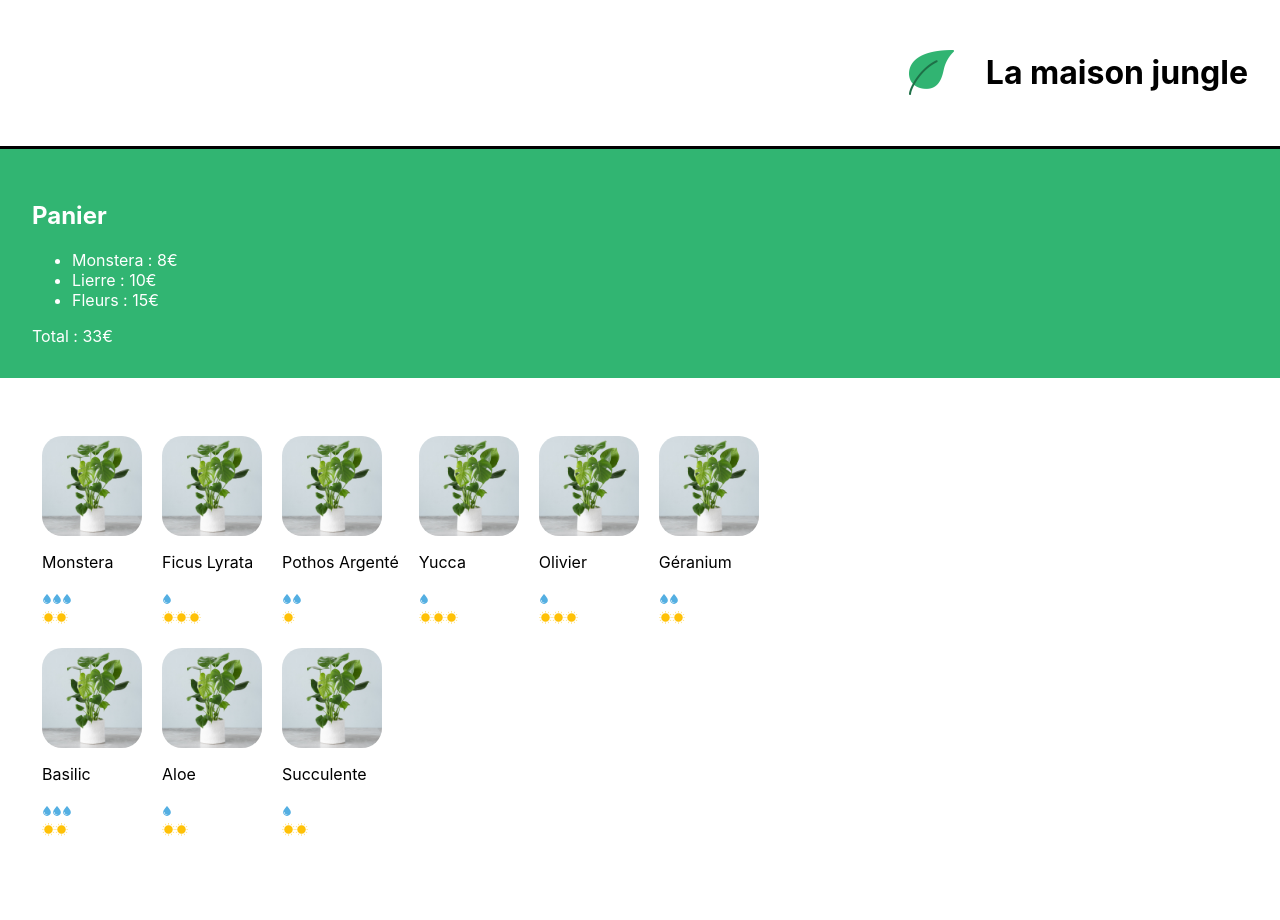
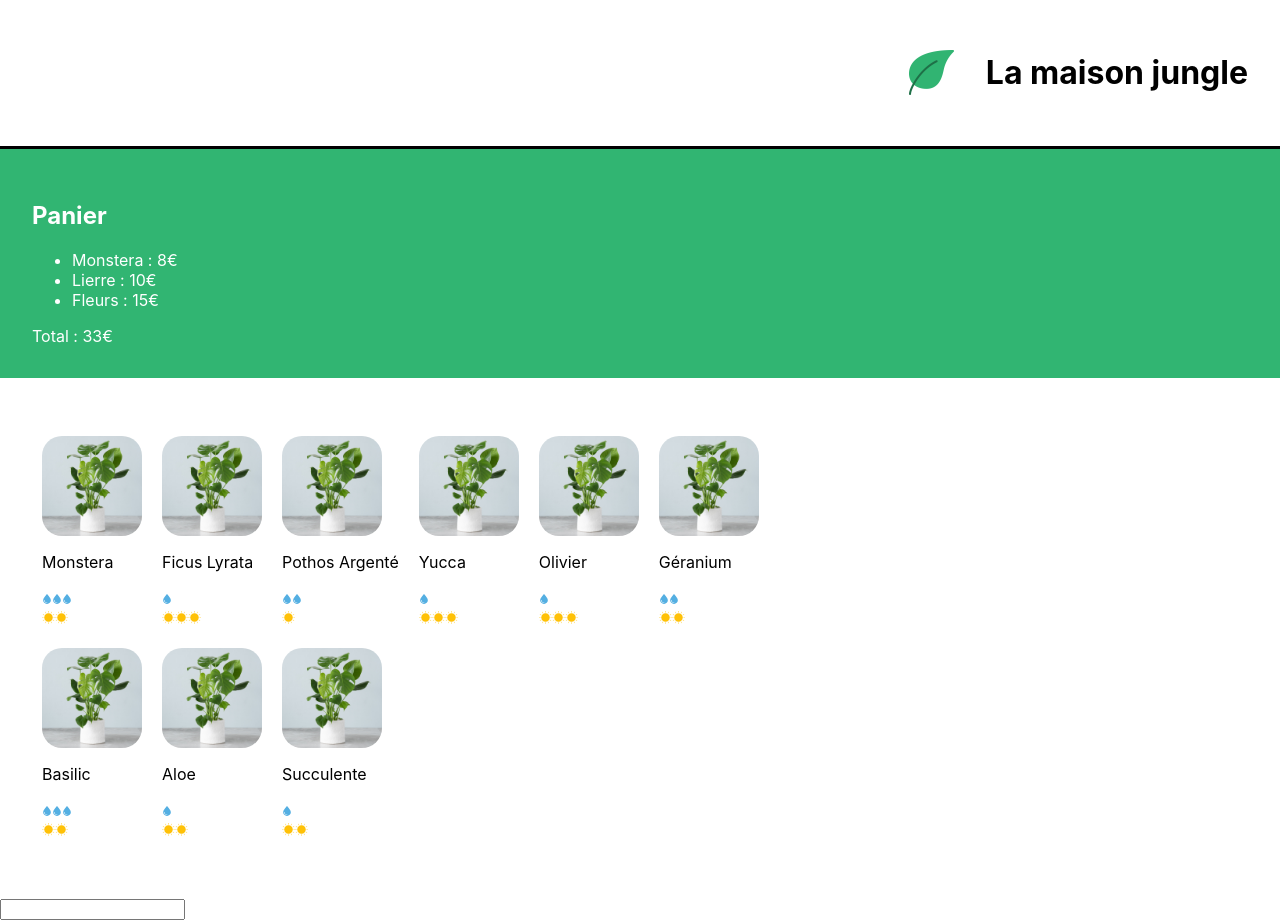
Before and after one commit to Sancxo/la-maison-jungle, a React (Create React App) app: page / in a window 1280 px wide. Before the commit the page ends 898 px from the top, so only its background shows below. Built offline with nearby package versions, Linux system fonts and the light colour scheme.

Commit message:
footer added

```diff
--- a/src/components/App.js
+++ b/src/components/App.js
@@ -1,6 +1,7 @@
 import React from 'react';
 import Banner from './Banner';
 import Cart from './Cart';
+import Footer from './Footer';
 import ShoppingList from './ShoppingList';
 
 function App() {
@@ -9,6 +10,7 @@ function App() {
       <Banner />
       <Cart />
       <ShoppingList />
+      <Footer />
     </React.Fragment>
   );
 }
--- a/src/components/CareScale.js
+++ b/src/components/CareScale.js
@@ -4,10 +4,14 @@ const CareScale = ({scaleValue, careType}) => {
     const range = [1, 2, 3];
     const scaleType = careType === "light" ? <img src={sun} alt='' /> : <img src={water} alt='' />;
 
+    const quantity = {
+        1: "peu",
+        2: "modérément",
+        3: "beaucoup"
+    }
     const handleClick = () => {
-        let quantity = scaleValue === 1 ? 'peu' : scaleValue === 2 ? "modérément" : scaleValue === 3 ? "beaucoup" : null;
         let type = careType === 'water' ? "d'arrosage" : "de lumière"
-        alert('Cette plante requière ' + quantity + " " + type + '.')
+        alert(`Cette plante requiert ${quantity[scaleValue]} ${type}.`);
     }
     return(
         <div onClick={handleClick}>
--- /dev/null
+++ b/src/components/Footer.js
@@ -0,0 +1,20 @@
+import { useState } from "react";
+
+const Footer = () => {
+    let [email, setEmail] = useState("your-name@email.com");
+
+    const handleChange = e => {
+        setEmail(e.target.value);
+    }
+    const checkEmail = () => {
+        email.includes("@") || alert("Votre email n'est pas au bon format !");
+    }
+
+    return(
+        <form>
+            <input type="email" onChange={handleChange} onBlur={checkEmail}></input>
+        </form>
+    )
+}
+
+export default Footer;
```
